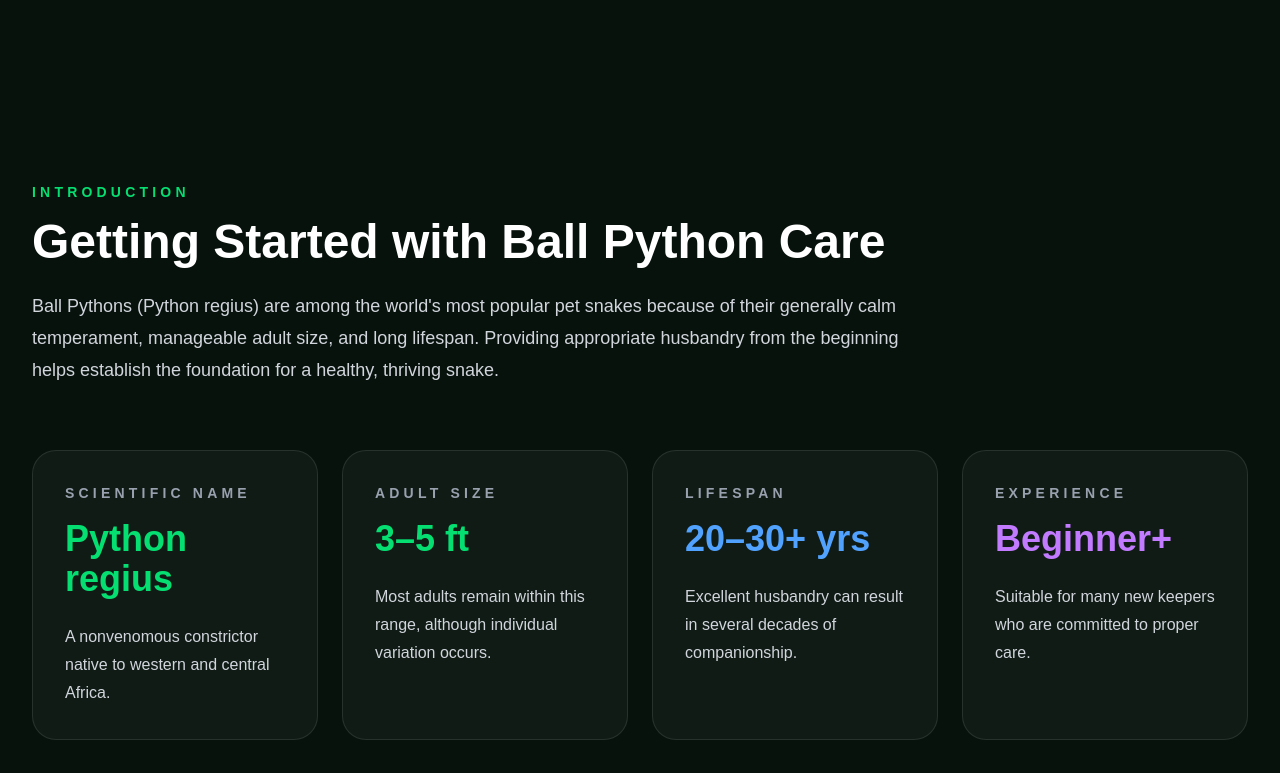
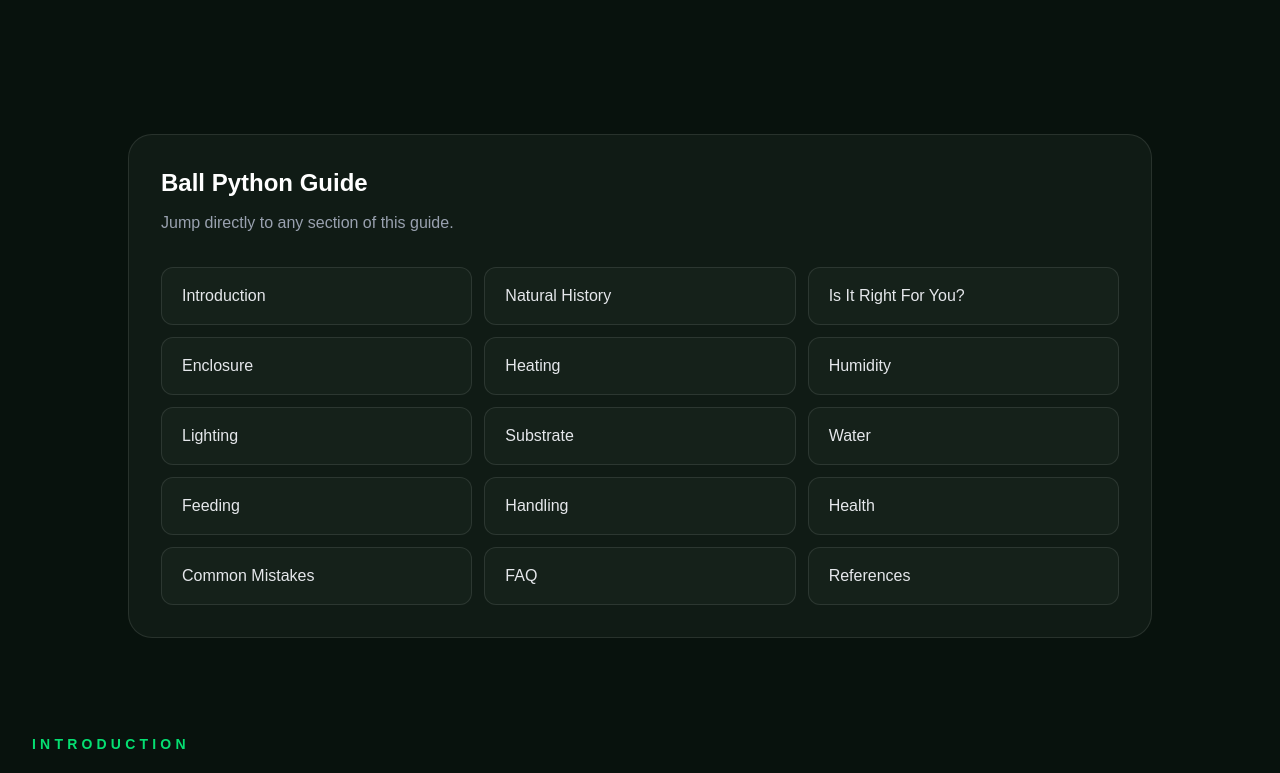
Before and after one commit to scalesandtailsrescue72-star/scaleswiki, a Next.js app: page /species/ball-python in a window 1280 px wide. Shown: the part 1400-2173 px from the top of the page. Built offline with nearby package versions, Linux system fonts and the light colour scheme.

Commit message:
Add master references and guide navigation

```diff
--- /dev/null
+++ b/app/components/ui/GuideContents.tsx
@@ -0,0 +1,42 @@
+interface GuideSection {
+  id: string;
+  title: string;
+}
+
+interface GuideContentsProps {
+  title?: string;
+  sections: GuideSection[];
+}
+
+export function GuideContents({
+  title = "Guide Contents",
+  sections,
+}: GuideContentsProps) {
+  return (
+    <nav className="mx-auto mt-12 max-w-5xl rounded-3xl border border-white/10 bg-[#101B15] p-8">
+
+      <h2 className="text-2xl font-bold text-white">
+        {title}
+      </h2>
+
+      <p className="mt-3 text-gray-400">
+        Jump directly to any section of this guide.
+      </p>
+
+      <div className="mt-8 grid gap-3 sm:grid-cols-2 lg:grid-cols-3">
+
+        {sections.map((section) => (
+          <a
+            key={section.id}
+            href={`#${section.id}`}
+            className="rounded-xl border border-white/10 bg-[#15211A] px-5 py-4 text-gray-200 transition hover:border-green-500 hover:text-white"
+          >
+            {section.title}
+          </a>
+        ))}
+
+      </div>
+
+    </nav>
+  );
+}
--- a/app/species/ball-python/components/References.tsx
+++ b/app/species/ball-python/components/References.tsx
@@ -0,0 +1,97 @@
+import { SectionHeading } from "@/app/components/ui/SectionHeading";
+import { VetReviewBadge } from "@/app/components/ui/VetReviewBadge";
+
+export function References() {
+  return (
+    <section
+      id="references"
+      className="mx-auto max-w-5xl px-6 py-24 lg:px-8"
+    >
+      <SectionHeading
+        eyebrow="References"
+        title="Sources and Further Reading"
+        description="ScalesWiki guides are developed using veterinary references, published husbandry resources, and peer-reviewed literature. This guide is intended as an educational resource and should not replace advice from a qualified reptile veterinarian."
+      />
+
+      <div className="mt-16 rounded-3xl border border-white/10 bg-[#101B15] p-10">
+
+        <h3 className="text-2xl font-bold text-white">
+          Books
+        </h3>
+
+        <ul className="mt-6 space-y-4 text-gray-300 leading-8">
+
+          <li>
+            Barker DG, Barker TM.
+            <em> Ball Pythons: The History, Natural History, Care and Breeding.</em>
+          </li>
+
+          <li>
+            Divers SJ, Mader DR.
+            <em> Current Therapy in Reptile Medicine and Surgery.</em>
+          </li>
+
+          <li>
+            Mader DR.
+            <em> Reptile Medicine and Surgery.</em>
+          </li>
+
+        </ul>
+
+        <h3 className="mt-12 text-2xl font-bold text-white">
+          Veterinary Organizations
+        </h3>
+
+        <ul className="mt-6 space-y-4 text-gray-300 leading-8">
+
+          <li>
+            Association of Reptile and Amphibian Veterinarians (ARAV)
+          </li>
+
+          <li>
+            British Veterinary Zoological Society (BVZS)
+          </li>
+
+          <li>
+            American Veterinary Medical Association (AVMA)
+          </li>
+
+        </ul>
+
+        <h3 className="mt-12 text-2xl font-bold text-white">
+          Scientific Literature
+        </h3>
+
+        <ul className="mt-6 space-y-4 text-gray-300 leading-8">
+
+          <li>
+            Peer-reviewed publications relating to reptile medicine,
+            welfare, nutrition, behavior, and captive husbandry.
+          </li>
+
+        </ul>
+
+        <h3 className="mt-12 text-2xl font-bold text-white">
+          ScalesWiki Editorial Policy
+        </h3>
+
+        <p className="mt-6 text-gray-300 leading-8">
+          Every ScalesWiki guide is reviewed for factual accuracy,
+          updated as husbandry recommendations evolve, and clearly
+          identifies content that is awaiting veterinary review.
+        </p>
+
+      </div>
+
+      <div className="mt-16">
+
+        <VetReviewBadge
+          status="pending"
+          version="1.0"
+        />
+
+      </div>
+
+    </section>
+  );
+}
--- a/app/species/ball-python/page.tsx
+++ b/app/species/ball-python/page.tsx
@@ -1,3 +1,5 @@
+import { GuideContents } from "@/app/components/ui/GuideContents";
+
 import { Hero } from "./components/Hero";
 import { QuickFacts } from "./components/QuickFacts";
 import { Introduction } from "./components/Introduction";
@@ -15,6 +17,7 @@ import { Handling } from "./components/Handling";
 import { Health } from "./components/Health";
 import { CommonMistakes } from "./components/CommonMistakes";
 import { FAQ } from "./components/FAQ";
+import { References } from "./components/References";
 
 export default function BallPythonPage() {
   return (
@@ -23,6 +26,27 @@ export default function BallPythonPage() {
       <Hero />
 
       <QuickFacts />
+
+      <GuideContents
+        title="Ball Python Guide"
+        sections={[
+          { id: "introduction", title: "Introduction" },
+          { id: "natural-history", title: "Natural History" },
+          { id: "is-it-right-for-you", title: "Is It Right For You?" },
+          { id: "enclosure", title: "Enclosure" },
+          { id: "heating", title: "Heating" },
+          { id: "humidity", title: "Humidity" },
+          { id: "lighting", title: "Lighting" },
+          { id: "substrate", title: "Substrate" },
+          { id: "water", title: "Water" },
+          { id: "feeding", title: "Feeding" },
+          { id: "handling", title: "Handling" },
+          { id: "health", title: "Health" },
+          { id: "common-mistakes", title: "Common Mistakes" },
+          { id: "faq", title: "FAQ" },
+          { id: "references", title: "References" },
+        ]}
+      />
 
       <Introduction />
 
@@ -54,6 +78,8 @@ export default function BallPythonPage() {
 
       <FAQ />
 
+      <References />
+
     </main>
   );
 }
```
